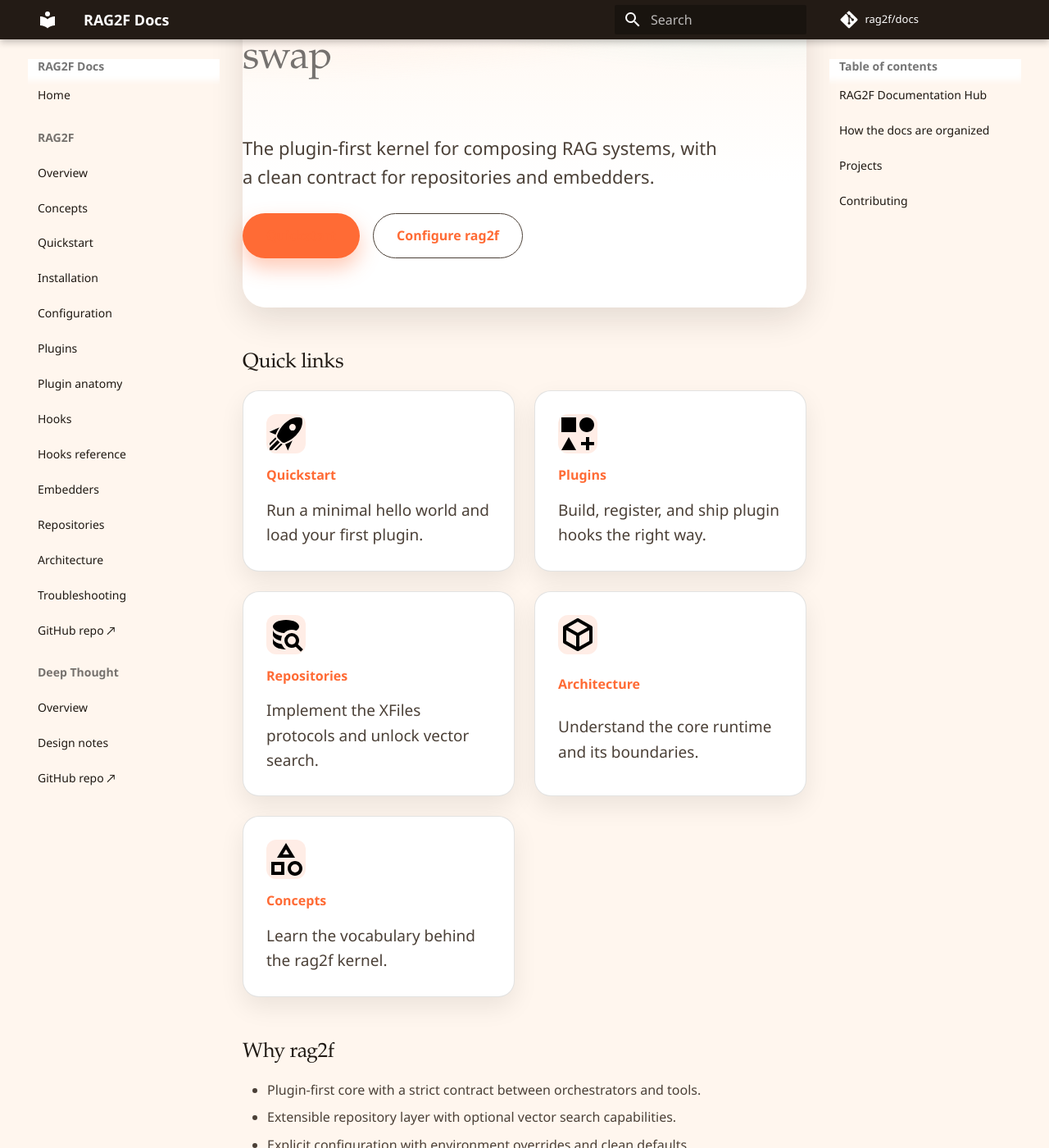
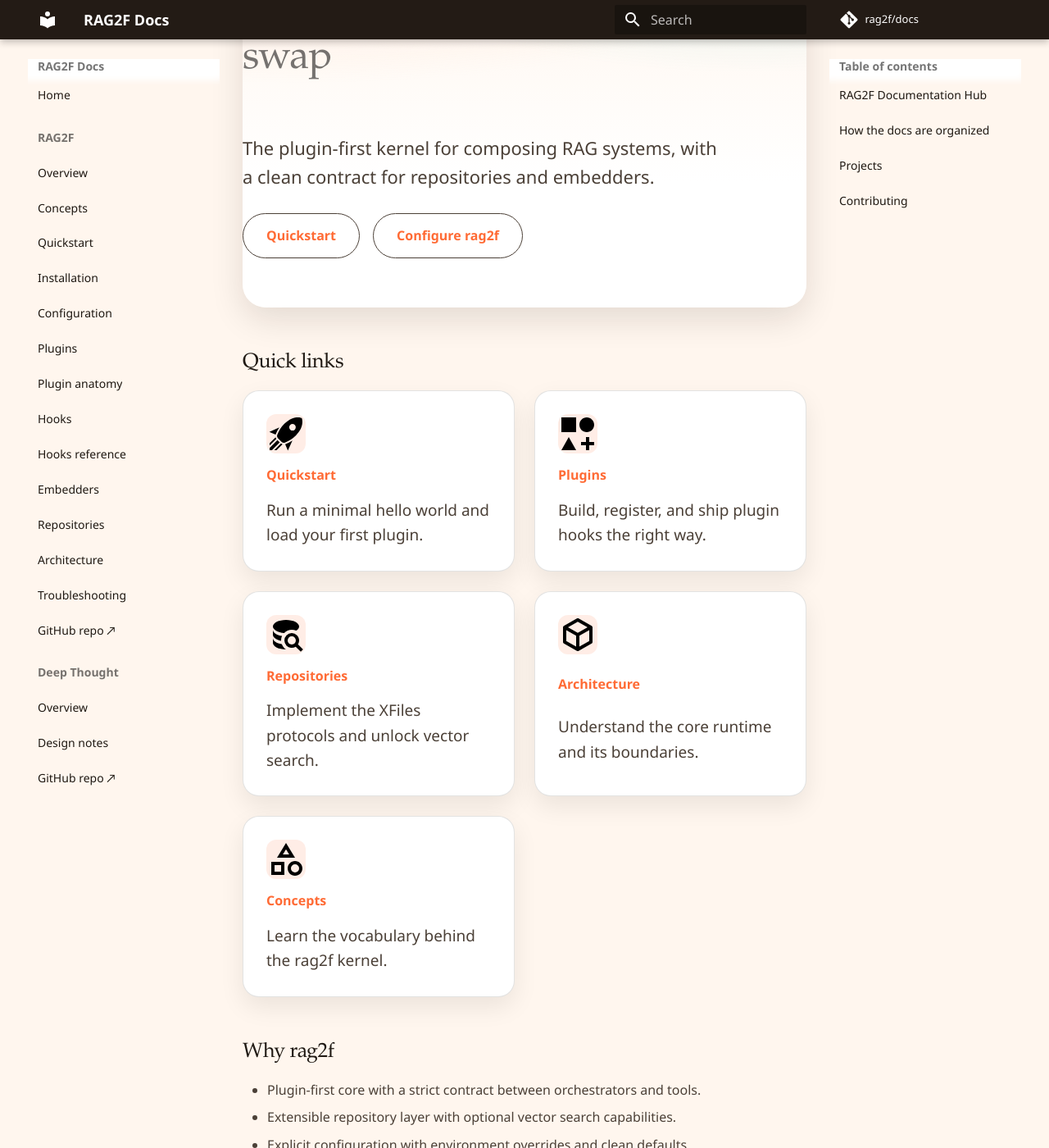
Before and after one commit to rag2f/docs, an MkDocs documentation site: the page built from mkdocs/index.md, in a window 1280 px wide and 1400 px high, scrolled down 266 px. Shown: the whole window at 82% size. Built offline with MkDocs 1.6.1 and Material for MkDocs 9.7.7, drawn with Linux system fonts in a browser that asks for light colours; comment, search, counter and statistics services are not loaded.

Commit message:
primary transparent

```diff
--- a/mkdocs/assets/stylesheets/extra.css
+++ b/mkdocs/assets/stylesheets/extra.css
@@ -166,9 +166,10 @@ body {
 }
 
 .home-cta--primary {
-  background: var(--rag2f-accent);
-  color: #1a120c;
-  box-shadow: 0 12px 25px rgba(255, 107, 53, 0.35);
+  background: transparent;
+  border-color: var(--rag2f-ink-soft);
+  color: var(--rag2f-ink);
+  box-shadow: none;
 }
 
 .home-cta--secondary {
```
